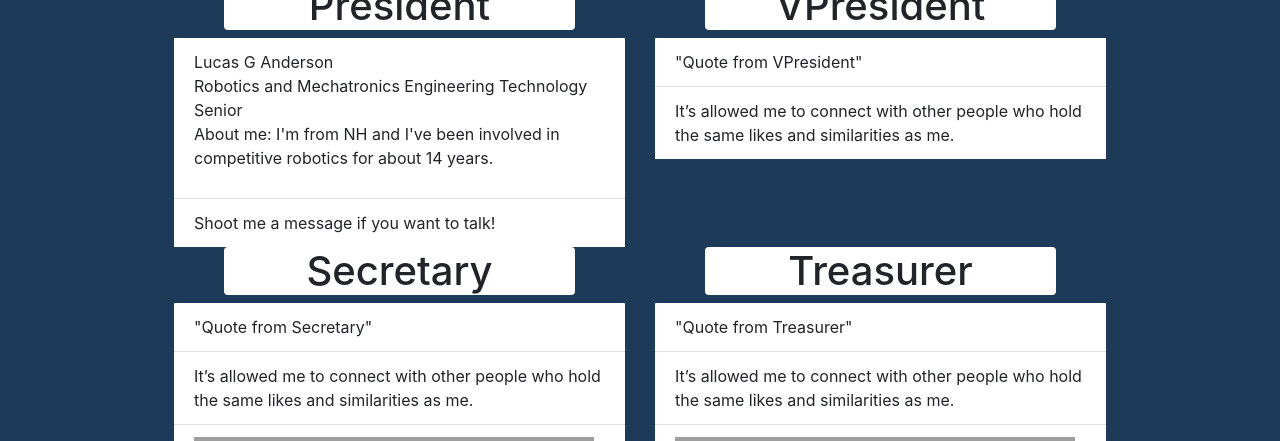
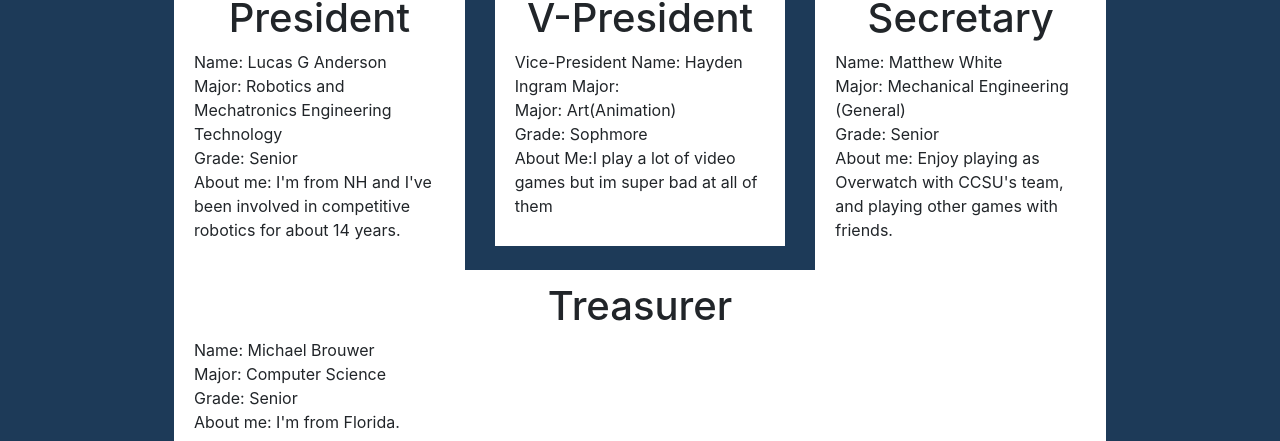
Before and after one commit to MTBrouwer/Final_Project, a Django app: page /Final_P1/About in a window 1280 px wide. Shown: the part 66-507 px from the top of the page. Run offline with Django 3.2, Linux system fonts and the light colour scheme; grey boxes are pictures that could not be loaded.

Commit message:
Functional?

```diff
--- a/Final_Project/settings.py
+++ b/Final_Project/settings.py
@@ -124,6 +124,6 @@ USE_TZ = True
 # https://docs.djangoproject.com/en/3.1/howto/static-files/
 
 STATIC_URL = '/static/'
-STATIC_ROOT = BASE_DIR / 'static'
+#STATIC_ROOT = BASE_DIR / 'static'
 #STATIC_ROOT = os.path.join(BASE_DIR, "static")
-#STATICFILES_DIRS = ['static']
+STATICFILES_DIRS = ['static']
--- a/static/css/style.css
+++ b/static/css/style.css
@@ -61,6 +61,9 @@ h1 {
 p{
     background-color: white;
 }
+#FormPost{
+    background-color: white;
+}
 /*
 Eye Dropper Colors:
 Dark BlueColor: #1d3a58
--- a/templates/Final_P1/About.html
+++ b/templates/Final_P1/About.html
@@ -1,59 +1,68 @@
 {% extends 'Final_P1/base.html' %}
 {% load static %}
 {% block body %}
-
-
 <div class="container">
    <div class="row">
       <div class="col-sm">
          <ul class="list-group list-group-flush">
-         <div class="container">
+
+
+            <li class="list-group-item">
                  <h1 class="rounded">President</h1>
-      </div>
-             <li class="list-group-item"><p>Lucas G Anderson<br>Robotics and Mechatronics Engineering Technology<br>Senior<br>About me: I'm from NH and I've been involved in competitive robotics for about 14 years.</p></li>
-
-  <li class="list-group-item">Shoot me a message if you want to talk!</li>
-
+               <p>Name: Lucas G Anderson<br>
+                  Major: Robotics and Mechatronics Engineering Technology<br>
+                  Grade: Senior<br>
+                  About me: I'm from NH and I've been involved in competitive robotics for about 14 years.
+               </p>
+            </li>
          </ul>
       </div>
       <div class="col-sm">
          <ul class="list-group list-group-flush">
-         <div class="container">
-          <h1 class="rounded">VPresident</h1>
-      </div>
-  <li class="list-group-item">"Quote from VPresident"</li>
-  <li class="list-group-item">It’s allowed me to connect with other people who hold the same likes and similarities as me.</li>
+            <li class="list-group-item">
+                <h1 class="rounded">V-President</h1>
+               <p>Vice-President
+                  Name: Hayden Ingram Major:<br>
+                  Major: Art(Animation)<br>
+                  Grade: Sophmore <br>
+                  About Me:I play a lot of video games but im super bad at all of them
+               </p>
+            </li>
          </ul>
       </div>
       <div class="col-sm">
          <ul class="list-group list-group-flush">
-         <div class="container">
+            <li class="list-group-item">
                   <h1 class="rounded">Secretary </h1>
-      </div>
-  <li class="list-group-item">"Quote from Secretary"</li>
-  <li class="list-group-item">It’s allowed me to connect with other people who hold the same likes and similarities as me.</li>
-  <li class="list-group-item"><img src ="PICTURE"></li>
+               <p>Name: Matthew White<br>
+                  Major: Mechanical Engineering (General) <br>
+                  Grade: Senior<br>
+                  About me: Enjoy playing as Overwatch with CCSU's team, and  playing other games with friends.
+               </p>
+            </li>
          </ul>
       </div>
+      <br>
       <div class="col-sm">
          <ul class="list-group list-group-flush">
-         <div class="container">
+            <li class="list-group-item">
                  <h1 class="rounded">Treasurer</h1>
-      </div>
-  <li class="list-group-item">"Quote from Treasurer"</li>
-  <li class="list-group-item">It’s allowed me to connect with other people who hold the same likes and similarities as me.</li>
-  <li class="list-group-item"><img src ="PICTURE"></li>
+               <p>Name: Michael Brouwer<br>
+                  Major: Computer Science<br>
+                  Grade: Senior<br>
+                  About me: I'm from Florida.
+               </p>
+            </li>
          </ul>
-
          <!-- Mike, how do we make more space between the elements !-->
-          <br>   <br>  <br>  <br>
       </div>
    </div>
+   <br>
    <div class="row">
-
       <div class="col-12">
          <h1 class = "CCSUThank"> We wanted to thank CCSU for giving the Esports club continued support over the years. Check out these  CCSU related links
-      for more info and resources about our school!</h1>
+            for more info and resources about our school!
+         </h1>
          <ul>
             <li class="list-group-item"><a href = "https://www2.ccsu.edu"> Visit CCSU Home Page</a></li>
             <li class="list-group-item"> <a href = "https://www.ccsu.edu/registrar/registration"> Thinking about attending Central Connecticut State University?</a> </li>
@@ -62,7 +71,4 @@
       </div>
    </div>
 </div>
-
-
-
 {% endblock %}%}
--- a/templates/Final_P1/Home.html
+++ b/templates/Final_P1/Home.html
@@ -94,9 +94,8 @@
     </div>
     <div class="col-xl-3">
      <ul class="list-group list-group-flush">
-         <div class="container">
           <h1 class="rounded">How the Club has benefited the Communtity</h1>
-      </div>
+
   <li class="list-group-item">It’s allowed me to meet the rest of the team and many other
 players here at CCSU, and it’s been an absolute blessing to have most of them be my good friends.</li>
   <li class="list-group-item">It’s allowed me to connect with other people who hold the same likes and similarities as me.</li>
--- a/templates/Final_P1/UserProfile.html
+++ b/templates/Final_P1/UserProfile.html
@@ -75,14 +75,11 @@
         <a class="btn btn-primary btn-lg" href="{% url 'studentInfoForm' %}" role="button" id="StudentForm">Fill out Student Info</a>
         <a class="btn btn-primary btn-lg" href="{% url 'clubForm' %}" role="button" id="InterestForm">Fill out Interest Info</a>
         <a class="btn btn-primary btn-lg" href="{% url 'favorite' %}" role="button" id="FavoriteForm">Fill out Favorite Game info</a>
-        <a class="btn btn-primary btn-lg" role="button" id="FavoriteForm">Fill out Favorite Game info</a>
 </div>
     {% block body %}
 
     {% endblock %}
 </div>
-<script src="https://ajax.googleapis.com/ajax/libs/jquery/1.9.1/jquery.min.js"></script>
-<button class="rbutton">Click me</button>
 <!-- Option 1: jQuery and Bootstrap Bundle (includes Popper) -->
 <script src="https://code.jquery.com/jquery-3.5.1.slim.min.js" integrity="sha384-DfXdz2htPH0lsSSs5nCTpuj/zy4C+OGpamoFVy38MVBnE+IbbVYUew+OrCXaRkfj" crossorigin="anonymous"></script>
 <script src="https://cdn.jsdelivr.net/npm/bootstrap@4.5.3/dist/js/bootstrap.bundle.min.js" integrity="sha384-ho+j7jyWK8fNQe+A12Hb8AhRq26LrZ/JpcUGGOn+Y7RsweNrtN/tE3MoK7ZeZDyx" crossorigin="anonymous"></script>
--- a/templates/Final_P1/base.html
+++ b/templates/Final_P1/base.html
@@ -25,7 +25,7 @@
     <div class="container">
 
 
-        <img src="{% static 'images/Esports.png' %}" alt="CCSY Logo" width="50px" height="50px">
+        <img src="{% static 'images/Esports.png' %}" alt="CCSU Logo" width="50px" height="50px">
         <button class="navbar-toggler" type="button" data-toggle="collapse" data-target="#navbarSupportedContent" aria-controls="navbarSupportedContent" aria-expanded="false" aria-label="Toggle navigation">
             <span class="navbar-toggler-icon"></span>
         </button>
```
Also changed, not shown: templates/Final_P1/Profile-Form.html (+5 -2 lines), db.sqlite3. Lines whose indentation alone changed are shown as unchanged.
